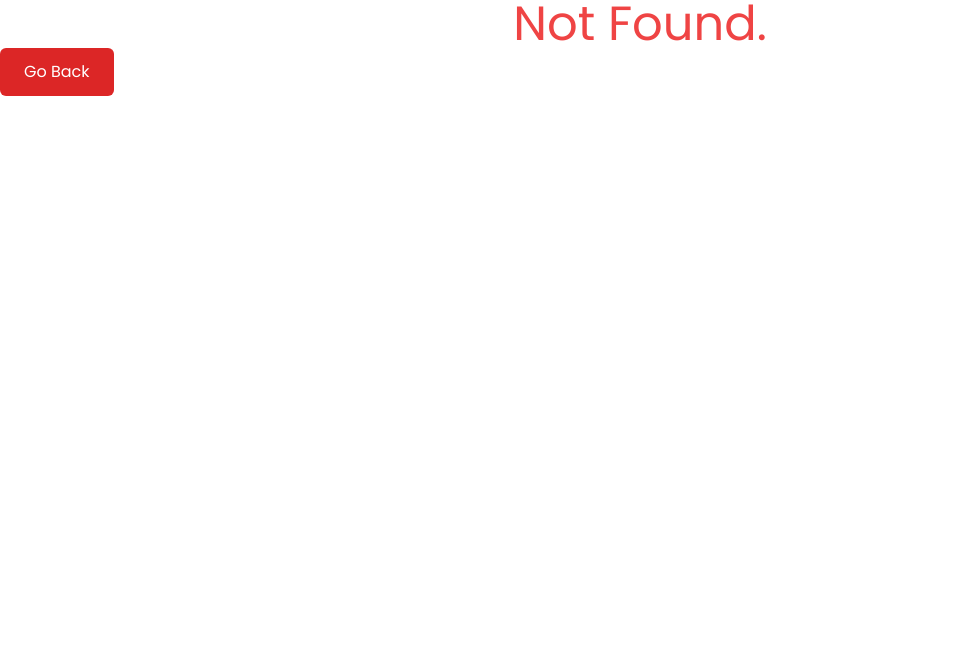
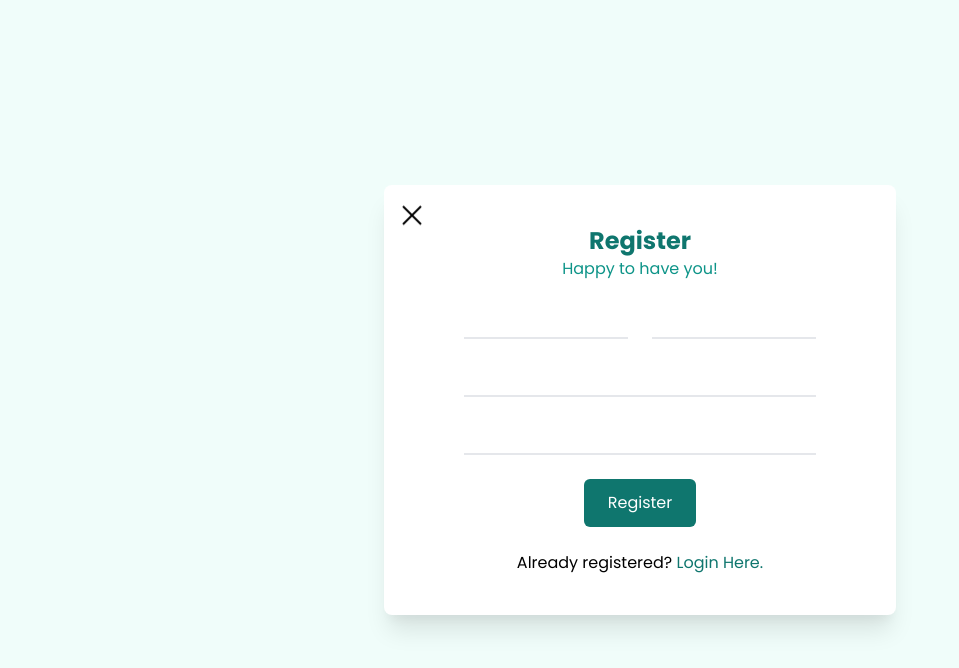
Before and after one commit to mehedisarkar2k/light-wars, a React (Create React App) app: page /register in a window 1280 px wide. Before the commit this address had no page. Shown: the top 668 px of the page, without its empty margins (0-959 px from the left). Built offline with nearby package versions, Linux system fonts and the light colour scheme; the HTML template or start-up script is replaced by a standard one; a web font is replaced by a local one.

Commit message:
login register page design complete

```diff
--- a/package.json
+++ b/package.json
@@ -11,6 +11,7 @@
     "firebase": "^9.4.0",
     "react": "^17.0.2",
     "react-dom": "^17.0.2",
+    "react-hook-form": "^7.19.2",
     "react-icons": "^4.3.1",
     "react-router-dom": "^5.3.0",
     "react-scripts": "4.0.3",
--- a/src/App.js
+++ b/src/App.js
@@ -1,5 +1,7 @@
 import { BrowserRouter, Route, Switch } from "react-router-dom";
 import "./App.css";
+import LoginIn from "./components/Login/Login/LoginIn";
+import Register from "./components/Login/Login/Register";
 import AboutUs from "./components/Pages/AboutUs/AboutUs";
 import Explore from "./components/Pages/Explore/Explore";
 import Home from "./components/Pages/Home/Home";
@@ -28,6 +30,14 @@ function App() {
             <AboutUs />
           </Route>
 
+          <Route path="/login">
+            <LoginIn />
+          </Route>
+
+          <Route path="/register">
+            <Register />
+          </Route>
+
           <Route path="*">
             <NotFound />
           </Route>
--- /dev/null
+++ b/src/components/Login/Login/LoginIn.jsx
@@ -0,0 +1,92 @@
+import React from "react";
+import { useForm } from "react-hook-form";
+import { GrClose } from "react-icons/gr";
+import { Link, useHistory } from "react-router-dom";
+
+const LoginIn = () => {
+  const { register, handleSubmit } = useForm();
+  const onSubmit = (data) => console.log(data);
+  const history = useHistory();
+
+  return (
+    <div className="bg-teal-50">
+      <div className="flex items-center justify-center min-h-screen">
+        <div className="max-w-lg mx-auto rounded-lg shadow-xl overflow-hidden py-10 px-20 bg-white relative">
+          <div
+            onClick={() => history.push("/")}
+            className="absolute top-2 left-0 btn px-4 animate-bounce "
+          >
+            <GrClose size="1.5em" />
+          </div>
+          <form onSubmit={handleSubmit(onSubmit)} className="space-y-6">
+            <div className="">
+              <h2 className="text-teal-700 text-2xl font-bold text-center">
+                Login
+              </h2>
+              <p className="text-teal-600 text-center ">Welcome back!</p>
+            </div>
+
+            <div className="grid grid-cols-6 gap-6 space-y-2">
+              <div className="col-span-6 relative border-b-2 focus-within:border-teal-700">
+                <input
+                  required
+                  {...register("email")}
+                  type="email"
+                  name="email"
+                  placeholder=" "
+                  className="block w-full appearance-none focus:outline-none bg-transparent"
+                />
+                <label
+                  htmlFor="email"
+                  className="absolute top-0 -z-1 duration-300 origin-0"
+                >
+                  Email
+                </label>
+              </div>
+
+              <div className="col-span-6 relative border-b-2 focus-within:border-teal-700">
+                <input
+                  required
+                  {...register("password")}
+                  type="password"
+                  name="password"
+                  placeholder=" "
+                  className="block w-full appearance-none focus:outline-none bg-transparent"
+                />
+                <label
+                  htmlFor="password"
+                  className="absolute top-0 -z-1 duration-300 origin-0"
+                >
+                  Password
+                </label>
+              </div>
+            </div>
+
+            <div className="flex items-center justify-center">
+              <button className="btn btn-primary" type="submit">
+                Login
+              </button>
+            </div>
+
+            <p className="text-center">
+              Don't have an account?{" "}
+              <Link
+                className="text-teal-700 hover:text-teal-500 no-underline"
+                to="register"
+              >
+                Create New.
+              </Link>
+            </p>
+          </form>
+
+          <div className="flex flex-col space-x-4 justify-center items-center mt-6">
+            <p className="text-2xl text-teal-600 mb-2">or</p>
+            <button className="btn btn-primary">Continue with google</button>
+          </div>
+        </div>
+      </div>
+    </div>
+  );
+};
+
+export default LoginIn;
--- /dev/null
+++ b/src/components/Login/Login/Register.jsx
@@ -0,0 +1,122 @@
+import React from "react";
+import { useForm } from "react-hook-form";
+import { GrClose } from "react-icons/gr";
+import { Link, useHistory } from "react-router-dom";
+
+const Register = () => {
+  const { register, handleSubmit } = useForm();
+  const onSubmit = (data) => console.log(data);
+  const history = useHistory();
+
+  return (
+    <div className="bg-teal-50">
+      <div className="flex items-center justify-center min-h-screen">
+        <div className="max-w-lg mx-auto rounded-lg shadow-xl overflow-hidden py-10 px-20 bg bg-white relative">
+          <div
+            onClick={() => history.push("/")}
+            className="absolute top-2 left-0 btn px-4 animate-bounce "
+          >
+            <GrClose size="1.5em" />
+          </div>
+          <form onSubmit={handleSubmit(onSubmit)} className="space-y-6">
+            <div className="">
+              <h2 className="text-teal-700 text-2xl font-bold text-center">
+                Register
+              </h2>
+              <p className="text-teal-600 text-center ">Happy to have you!</p>
+            </div>
+
+            <div className="grid grid-cols-6 gap-6 space-y-2">
+              <div className="col-span-6 md:col-span-3 relative border-b-2 focus-within:border-teal-700">
+                <input
+                  required
+                  {...register("fName")}
+                  id="fName"
+                  type="text"
+                  name="fName"
+                  placeholder=" "
+                  className="block w-full appearance-none focus:outline-none bg-transparent"
+                />
+                <label
+                  htmlFor="fName"
+                  className="absolute top-0 -z-1 duration-300 origin-0"
+                >
+                  First Name
+                </label>
+              </div>
+              <div className="col-span-6 md:col-span-3 relative border-b-2 focus-within:border-teal-700">
+                <input
+                  required
+                  {...register("lName")}
+                  id="lName"
+                  type="text"
+                  name="lName"
+                  placeholder=" "
+                  className="block w-full appearance-none focus:outline-none bg-transparent"
+                />
+                <label
+                  htmlFor="lName"
+                  className="absolute top-0 -z-1 duration-300 origin-0"
+                >
+                  Last Name
+                </label>
+              </div>
+
+              <div className="col-span-6 relative border-b-2 focus-within:border-teal-700">
+                <input
+                  required
+                  {...register("email")}
+                  type="email"
+                  name="email"
+                  placeholder=" "
+                  className="block w-full appearance-none focus:outline-none bg-transparent"
+                />
+                <label
+                  htmlFor="email"
+                  className="absolute top-0 -z-1 duration-300 origin-0"
+                >
+                  Email
+                </label>
+              </div>
+
+              <div className="col-span-6 relative border-b-2 focus-within:border-teal-700">
+                <input
+                  required
+                  {...register("password")}
+                  type="password"
+                  name="password"
+                  placeholder=" "
+                  className="block w-full appearance-none focus:outline-none bg-transparent"
+                />
+                <label
+                  htmlFor="password"
+                  className="absolute top-0 -z-1 duration-300 origin-0"
+                >
+                  Password
+                </label>
+              </div>
+            </div>
+
+            <div className="flex items-center justify-center">
+              <button className="btn btn-primary" type="submit">
+                Register
+              </button>
+            </div>
+
+            <p className="text-center">
+              Already registered?{" "}
+              <Link
+                className="text-teal-700 hover:text-teal-500 no-underline"
+                to="login"
+              >
+                Login Here.
+              </Link>
+            </p>
+          </form>
+        </div>
+      </div>
+    </div>
+  );
+};
+
+export default Register;
--- a/src/index.css
+++ b/src/index.css
@@ -11,7 +11,16 @@
     @apply cursor-pointer border-none focus:outline-none px-6 py-3 rounded-md;
   }
   .btn-primary {
-    @apply text-white bg-red-600 focus:ring-2 focus:ring-offset-2 focus:ring-red-500 hover:bg-red-500 hover:shadow-md;
+    @apply text-white bg-teal-700 focus:ring-2 focus:ring-offset-2 focus:ring-teal-600 hover:bg-teal-600 hover:shadow-md;
+  }
+
+  input:focus-within ~ label {
+    @apply transform scale-75 -translate-y-6 text-teal-700 duration-300;
+  }
+
+  input:focus-within ~ label,
+  input:not(:placeholder-shown) ~ label {
+    @apply transform scale-75 -translate-y-6;
   }
 }
 
--- a/tailwind.config.js
+++ b/tailwind.config.js
@@ -1,3 +1,5 @@
+const colors = require("tailwindcss/colors");
+
 module.exports = {
   purge: ["./src/**/*.{js,jsx,ts,tsx}", "./public/index.html"],
   darkMode: false, // or 'media' or 'class'
@@ -7,10 +9,25 @@ module.exports = {
         poppins: ["Poppins", "sans-serif"],
         grandHotel: ["Grand Hotel", "cursive"],
       },
+      transformOrigin: {
+        0: "0%",
+      },
+      zIndex: {
+        "-1": "-1",
+      },
+      colors: {
+        // Build your palette here
+        transparent: "transparent",
+        current: "currentColor",
+        teal: colors.teal,
+        emerald: colors.emerald,
+      },
     },
   },
   variants: {
-    extend: {},
+    extend: {
+      borderColor: ["responsive", "hover", "focus", "focus-within"],
+    },
   },
   plugins: [],
 };
```
Also changed, not shown: src/components/Shared/Nav/Nav.jsx (+8 -8 lines), 1 other file (tests, documents, lock files or other folders).
